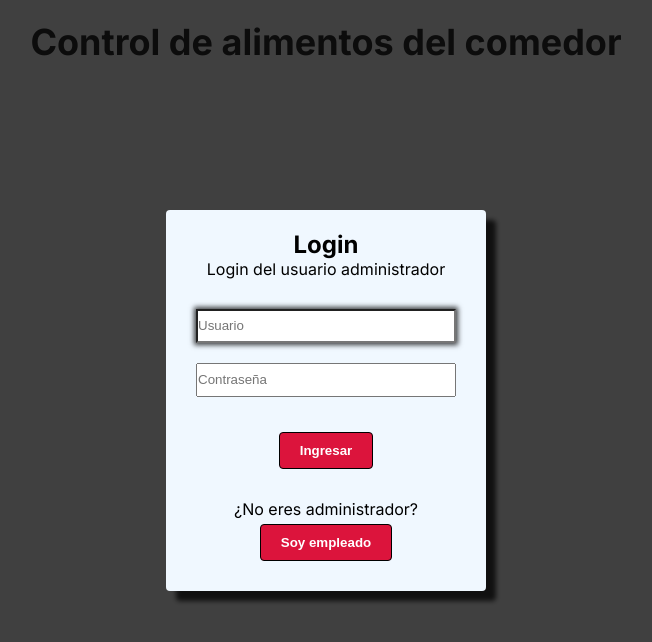
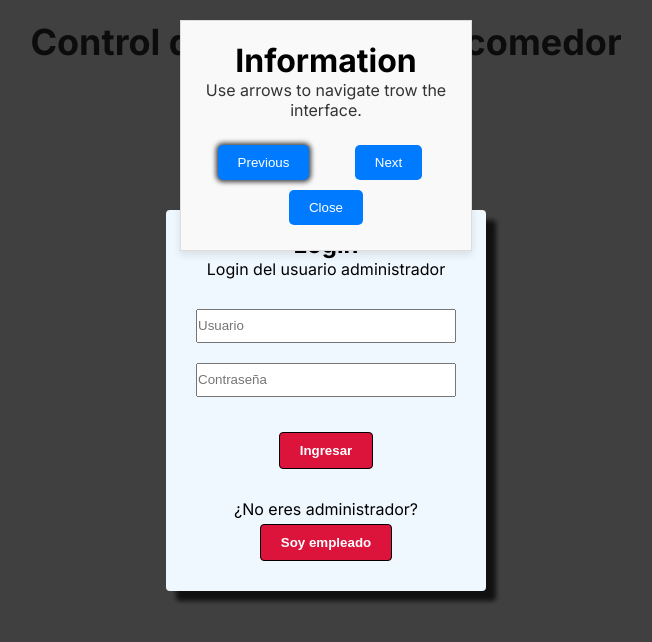
Before and after one commit to RaulAcostaDeveloper/Control-de-alimentos-del-comedor, a Next.js app: page / in a window 1280 px wide. Shown: the top 642 px of the page, without its empty margins (314-966 px from the left). Built offline with nearby package versions, Linux system fonts and the light colour scheme.

Commit message:
Añado un pop up con instrucciones de navegación

```diff
--- a/src/app/Elements/Admin/MainAdmin.tsx
+++ b/src/app/Elements/Admin/MainAdmin.tsx
@@ -7,9 +7,9 @@ import { Candy } from '../Candys/Candy';
 import { AccionesAdmin } from './AccionesAdmin';
 export const MainAdmin = ({ openLogin } :Props): JSX.Element => {
     const [ showList, setShowList ] = useState(false);
-    useEffect(()=>{
-        setActualPosicion({ columna: 2, fila: 1 });
-    },[]);
+    // useEffect(()=>{
+    //     setActualPosicion({ columna: 3, fila: 1 });
+    // },[]);
 
     return (
         <CandyContainer>
--- /dev/null
+++ b/src/app/Elements/AdviceBox/AdviceBox.tsx
@@ -0,0 +1,43 @@
+import React, { useState } from 'react';
+import { Candy } from '../Candys/Candy';
+import { CandyContainer } from '../Candys/CandyContainer';
+type Props = {
+  advices: string[];
+  callback: () => void;
+}
+export const AdviceBox = ({ advices, callback }: Props) => {
+  const [currentAdviceIndex, setCurrentAdviceIndex] = useState(0);
+
+  const nextAdvice = () => {
+    setCurrentAdviceIndex((prevIndex) => (prevIndex + 1) % advices.length);
+  };
+
+  const previousAdvice = () => {
+    setCurrentAdviceIndex((prevIndex) => {
+      if (prevIndex === 0) return advices.length - 1;
+      return prevIndex - 1;
+    });
+  };
+
+  return (
+    <div className='advice-box-container'>
+      <div className="advice-box">
+        <h1>Information</h1>
+        <p>{advices[currentAdviceIndex]}</p>
+        <CandyContainer className="buttons">
+          <Candy className='CandyContainer' onEnter={previousAdvice} posicion={[1,1]}>
+            <button onClick={previousAdvice} disabled={advices.length <= 1}>Previous</button>
+          </Candy>
+          <Candy className='CandyContainer' onEnter={previousAdvice} posicion={[1,2]}>
+            <button onClick={nextAdvice} disabled={advices.length <= 1}>Next</button>
+          </Candy>
+        </CandyContainer>
+        <CandyContainer className="buttons">
+          <Candy className='CandyContainer' onEnter={callback} posicion={[2,1]}>
+            <button onClick={callback}>Close</button>
+          </Candy>
+        </CandyContainer>
+      </div>
+    </div>
+  );
+};
--- a/src/app/Elements/Login.tsx
+++ b/src/app/Elements/Login.tsx
@@ -1,5 +1,5 @@
 import { useEffect, useState } from 'react';
-import { CandyContainer, getUltimaColumna, openACandyModal, reiniciaPosicionInicial } from './Candys/CandyContainer';
+import { CandyContainer, getUltimaColumna, openACandyModal, reiniciaPosicionInicial, setActualPosicion } from './Candys/CandyContainer';
 import { Candy } from './Candys/Candy';
 type Props = {
     handleLogin:(...args: any[]) => void;
@@ -24,19 +24,19 @@ export const Login = ({ handleLogin }: Props): JSX.Element => {
         setInputUsuarioValue('');
         setInputPasswordValue('');
         if (adminInput === adminUserName && passwordInput === adminUserPassword) {
-            reiniciaPosicionInicial();
+            setActualPosicion({columna:1,fila:1});
             handleLogin(true);
         } else {
-            openACandyModal(getUltimaColumna());
+            setActualPosicion({columna:7,fila:1});
             setShowModalInfo(true);
         }
     }
     const handleCloseModalInfo = () => {
-        reiniciaPosicionInicial();
+        setActualPosicion({columna:3,fila:1});
         setShowModalInfo(false);
     }
     const handleLogEmpleado = () => {
-        reiniciaPosicionInicial();
+        setActualPosicion({columna:1,fila:1});
         handleLogin(false);
     }
     return (
@@ -51,7 +51,7 @@ export const Login = ({ handleLogin }: Props): JSX.Element => {
                     <div className='input'>
                         <Candy
                             className='CandyContainer'
-                            posicion={[1,1]}
+                            posicion={[3,1]}
                             idInput='input_login-usuario'>
                             <input
                                 id='input_login-usuario'
@@ -66,7 +66,7 @@ export const Login = ({ handleLogin }: Props): JSX.Element => {
                     <div className='input'>
                         <Candy
                             className='CandyContainer'
-                            posicion={[2,1]}
+                            posicion={[4,1]}
                             idInput='input_login-password'>
                             <input
                                 id='input_login-password'
@@ -81,7 +81,7 @@ export const Login = ({ handleLogin }: Props): JSX.Element => {
                     <div className='boton'>
                         <Candy
                             className='CandyContainer'
-                            posicion={[3,1]}
+                            posicion={[5,1]}
                             onEnter={ () => handleTryLogin() }>
                             <button className='boton-1' onClick={ () => handleTryLogin() }>Ingresar</button>
                         </Candy>
@@ -91,7 +91,7 @@ export const Login = ({ handleLogin }: Props): JSX.Element => {
                         <p className='adminq'>¿No eres administrador?</p>
                         <Candy
                             className='CandyContainer'
-                            posicion={[4,1]}
+                            posicion={[6,1]}
                             onEnter={ () => handleLogEmpleado() }>
                             <button className='boton-1' onClick={ () => handleLogEmpleado() }>Soy empleado</button>
                         </Candy>
@@ -111,7 +111,7 @@ export const Login = ({ handleLogin }: Props): JSX.Element => {
                         <div className='boton'>
                         <Candy
                             className='CandyContainer'
-                            posicion={[5,1]}
+                            posicion={[7,1]}
                             onEnter={ ()=> handleCloseModalInfo() }>
                             <button className='boton-1' onClick={ ()=> handleCloseModalInfo() }>Aceptar</button>
                         </Candy>
--- a/src/app/Elements/index.tsx
+++ b/src/app/Elements/index.tsx
@@ -1,23 +1,39 @@
 'use client'
-import { useState } from 'react'
+import { useEffect, useState } from 'react'
 import '../Styles/Candys.css';
 import '../Styles/EmpleadosList.css';
 import '../Styles/Global.css';
 import '../Styles/MainAdmin.css';
 import '../Styles/MainEmpleado.css';
 import '../Styles/Modales.css';
+import '../Styles/AdviceBox.css';
 import { Login } from "./Login"
 import { MainAdmin } from './Admin/MainAdmin'
 import { MainEmpleado } from './Empleado/MainEmpleado'
+import { AdviceBox } from './AdviceBox/AdviceBox';
+import { openACandyModal, reiniciaPosicionInicial, setActualPosicion } from './Candys/CandyContainer';
 
+const advices = [
+    "Use arrows to navigate trow the interface.",
+    "Use Enter Key to click a button.",
+    "Use Enter Key to enter in an input and press again go out of the input."
+];
 export const Index = (): JSX.Element => {
     const [ showLogin, setShowLogin ] = useState(true);
     const [ isLoggedAdmin, setIsLoggedAdmin ] = useState(false);
+    const [ showAdvice, setShowAdvice] = useState(true);
+    useEffect(()=>{
+        setActualPosicion({columna:1,fila:1});
+    },[]);
     const handleLogin = (isAdmin: boolean) => {
         setShowLogin(false);
         setIsLoggedAdmin(isAdmin);
         if (isAdmin) {
         }
+    }
+    const handleCloseAdvice = () => {
+        setShowAdvice(false);
+        setActualPosicion({columna:3,fila:1});
     }
     return (
         <div>
@@ -29,11 +45,12 @@ export const Index = (): JSX.Element => {
                 :
                 <>
                     { isLoggedAdmin ?
-                        <MainAdmin openLogin = { () => setShowLogin(true) }/>
+                        <MainAdmin openLogin = { () => {setShowLogin(true); setActualPosicion({columna:3,fila:1}); }}/>
                         :
-                        <MainEmpleado openLogin = { () => setShowLogin(true) }/> }
+                        <MainEmpleado openLogin = { () => {setShowLogin(true); setActualPosicion({columna:3,fila:1}); }}/> }
                 </>
             }
+            { showAdvice && <AdviceBox advices={advices} callback = { handleCloseAdvice }/> }
         </div>
     )
 }
--- /dev/null
+++ b/src/app/Styles/AdviceBox.css
@@ -0,0 +1,40 @@
+.advice-box-container {
+  position: fixed;
+  top: 0;
+  left: 0;
+  width: 100%;
+  display: flex;
+  justify-content: center;
+}
+.advice-box {
+  margin-top: 20px;
+  background-color: #f9f9f9;
+  border: 1px solid #ddd;
+  padding: 20px;
+  width: 250px;
+  text-align: center;
+  box-shadow: 0 4px 8px rgba(0,0,0,0.1);
+}
+
+.advice-box p {
+  font-size: 16px;
+  color: #333;
+  margin-bottom: 20px;
+}
+.buttons {
+  display: flex;
+  justify-content: center;
+}
+.buttons button {
+  padding: 10px 20px;
+  margin: 5px;
+  border: none;
+  background-color: #007BFF;
+  color: white;
+  border-radius: 5px;
+  cursor: pointer;
+}
+
+.buttons button:disabled {
+  background-color: #ccc;
+}
--- a/src/app/Styles/Candys.css
+++ b/src/app/Styles/Candys.css
@@ -11,4 +11,9 @@
         -moz-box-shadow: 0px 0px 5px 2px rgba(0,0,0,0.75);
         box-shadow: 0px 0px 5px 2px rgba(0,0,0,0.75);
     }
+    button {
+        -webkit-box-shadow: 0px 0px 5px 2px rgba(0,0,0,0.75);
+        -moz-box-shadow: 0px 0px 5px 2px rgba(0,0,0,0.75);
+        box-shadow: 0px 0px 5px 2px rgba(0,0,0,0.75);
+    }
 }
--- a/src/app/page.tsx
+++ b/src/app/page.tsx
@@ -1,5 +1,4 @@
 import { Index } from "./Elements";
-
 export default function Home() {
   return (
     <main>
```
